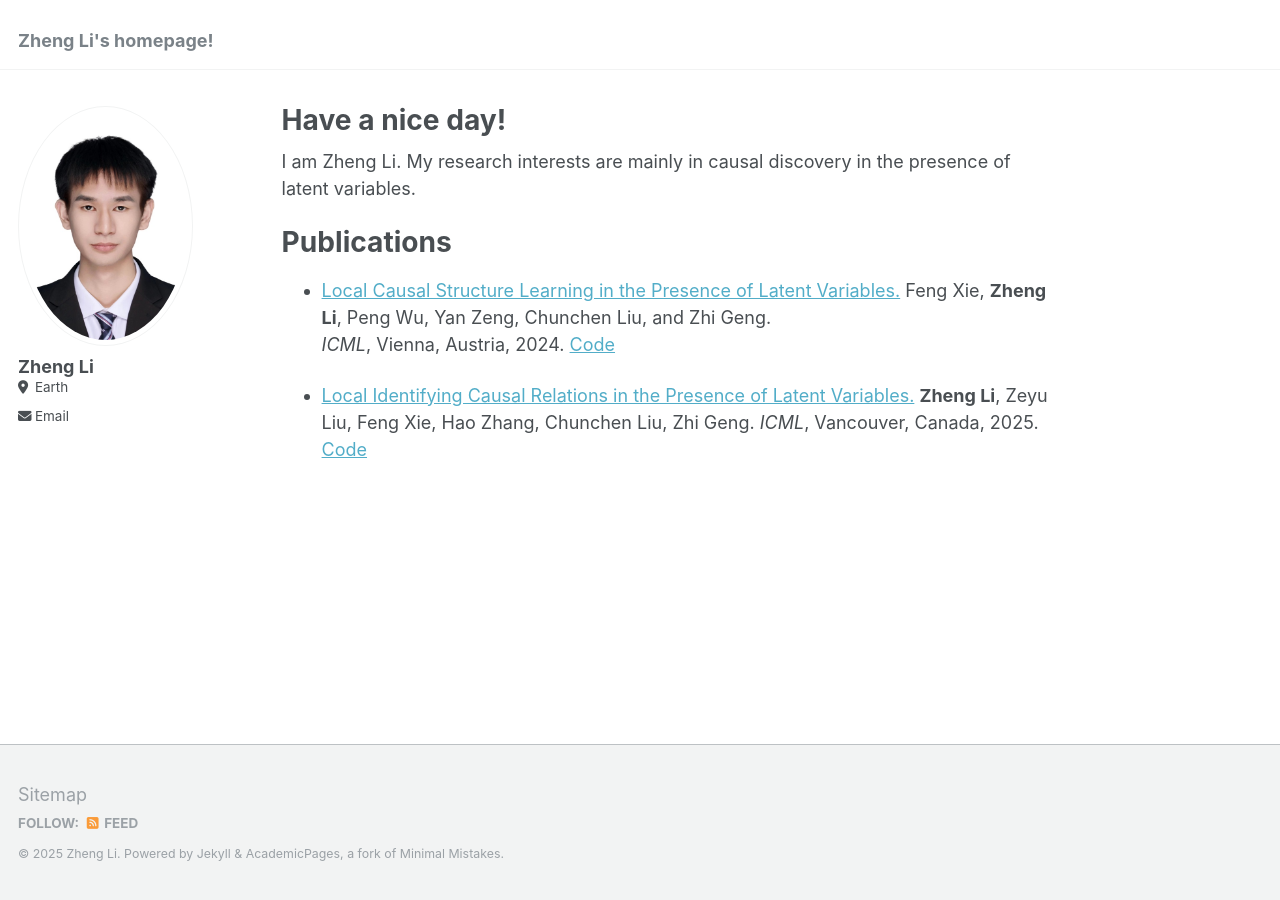
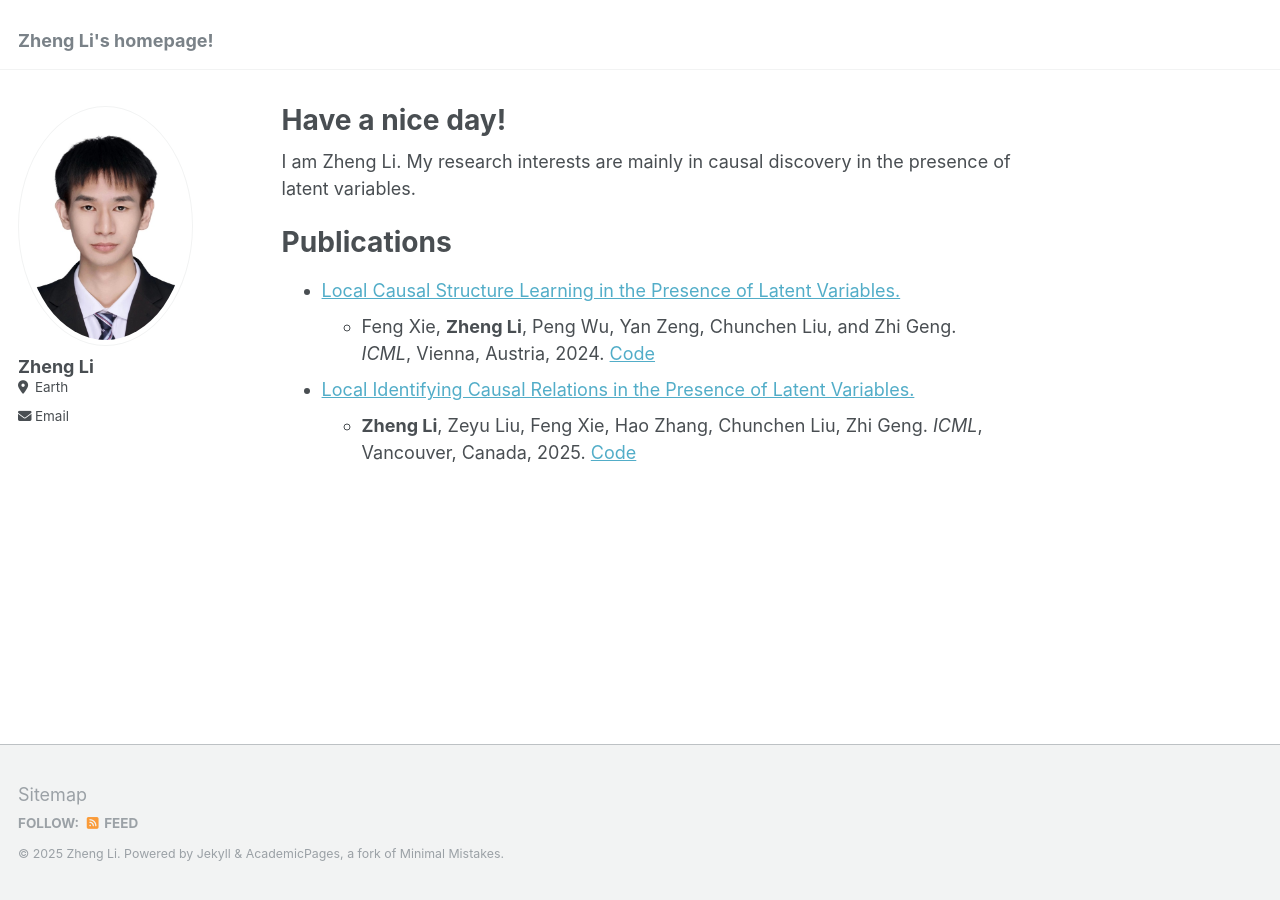
Before and after one commit to zhengli0060/zhengli0060.github.io, a Jekyll site: the page built from _pages/about.md, in a window 1280 px wide. Built offline with Jekyll 4.4.1, drawn with Linux system fonts in a browser that asks for light colours.

```diff
--- a/_pages/about.md
+++ b/_pages/about.md
@@ -12,9 +12,9 @@ My research interests are mainly in causal discovery in the presence of latent v
 
 # Publications
 * [Local Causal Structure Learning in the Presence of Latent Variables.](https://proceedings.mlr.press/v235/xie24f.html)
-  Feng Xie, **Zheng Li**, Peng Wu, Yan Zeng, Chunchen Liu, and Zhi Geng.
+  - Feng Xie, **Zheng Li**, Peng Wu, Yan Zeng, Chunchen Liu, and Zhi Geng.
   *ICML*, Vienna, Austria, 2024.   [Code](https://github.com/zhengli0060/MMB-by-MMB)
 
 * [Local Identifying Causal Relations in the Presence of Latent Variables.](https://openreview.net/pdf?id=O6q2BHK1BL)
-**Zheng Li**, Zeyu Liu, Feng Xie, Hao Zhang, Chunchen Liu, Zhi Geng.
+  - **Zheng Li**, Zeyu Liu, Feng Xie, Hao Zhang, Chunchen Liu, Zhi Geng.
 *ICML*, Vancouver, Canada, 2025.   [Code](https://github.com/zhengli0060/LocICR)
```
